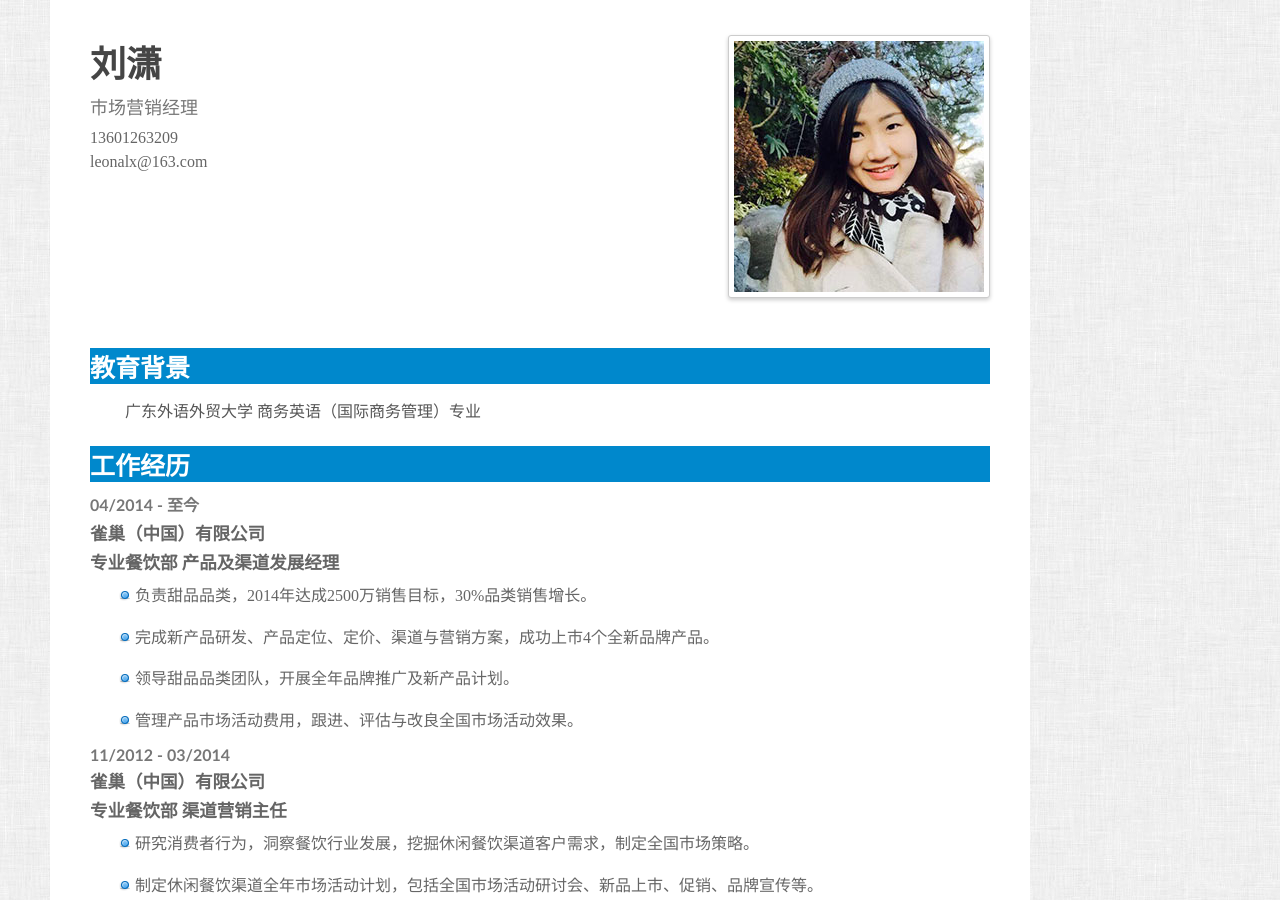
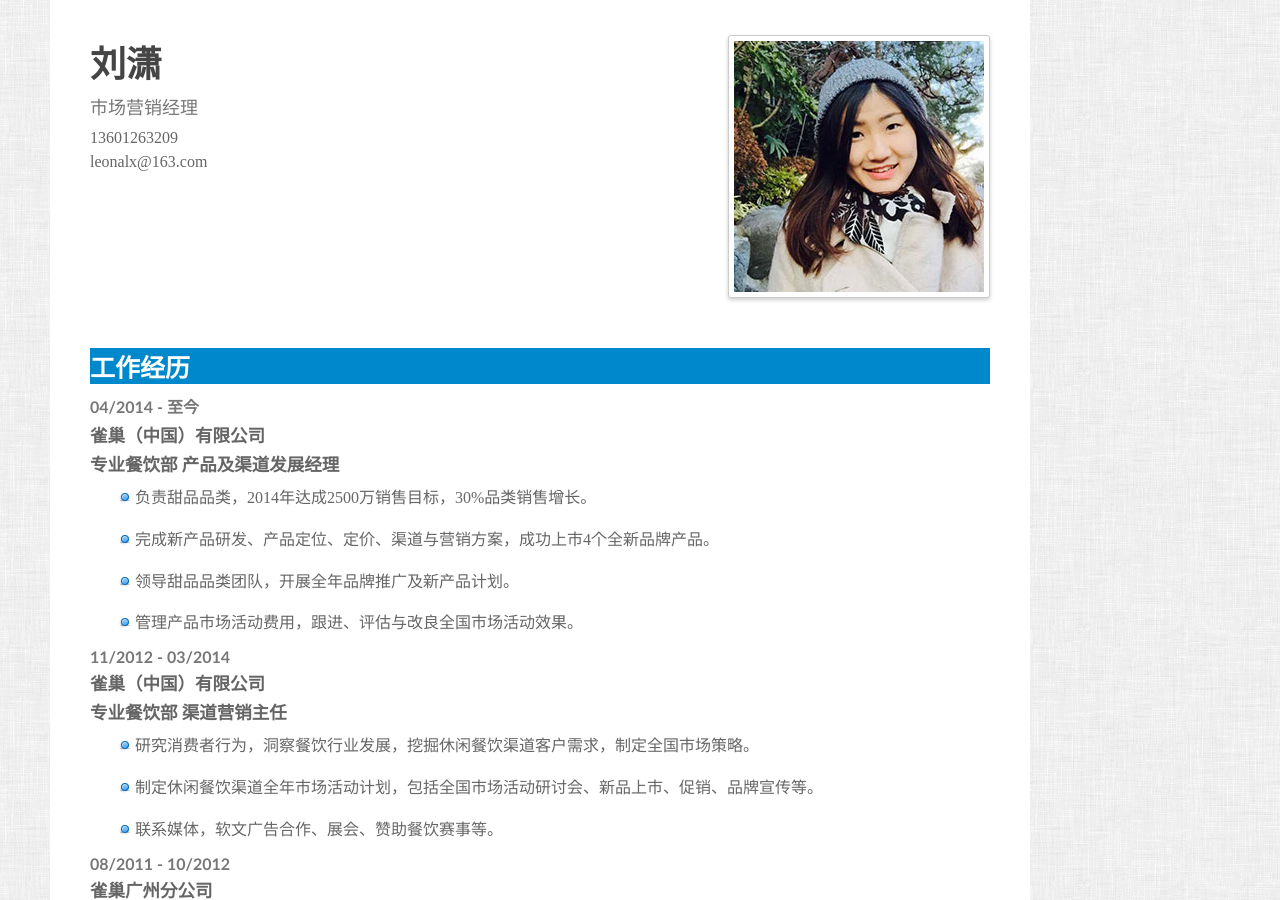
Before and after one commit to Leonalx/Leonalx.github.io, a Jekyll site: the page liuxiaoresume/index.html, which Jekyll copies as it is, in a window 1280 px wide and 900 px high. Built offline with Jekyll 4.4.1, drawn with Linux system fonts in a browser that asks for light colours; Markdown is read by kramdown in place of the engine named in the settings; some of the changed text lies outside the part shown.

Commit message:
Update index.html

```diff
--- a/liuxiaoresume/index.html
+++ b/liuxiaoresume/index.html
@@ -30,10 +30,7 @@
 			</div>
 		</header>
 
-		<section>
-			<h2>教育背景</h2>
-			<p>广东外语外贸大学 商务英语（国际商务管理）专业</p>
-		</section>
+
 
 		<section id="profile">
 			<h2>工作经历</h2>
@@ -112,6 +109,12 @@
 
 		</section>
 
+		<section>
+			<h2>教育背景</h2>
+			<p>广东外语外贸大学 </p>
+			<p>商务英语（国际商务管理）专业</p>
+		</section>
+
 		<section id="experience">
 			<h2>能力与技能</h2>
 			<h5>语言技能出色</h5>
```
